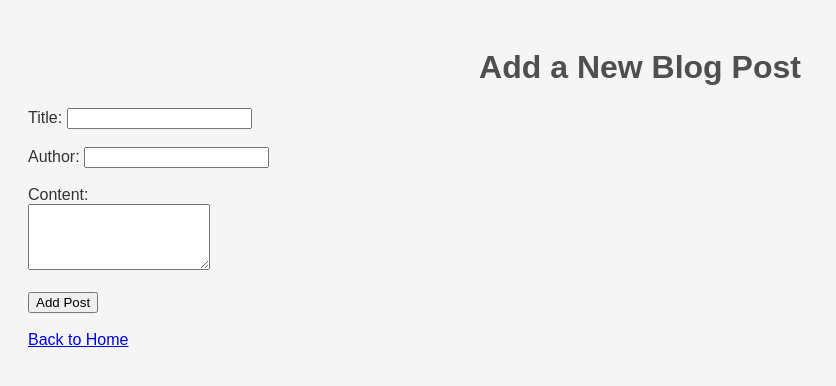
After one commit to GerardoNolasco05/Masterblog, a Flask app: page /add in a window 1280 px wide. The commit adds this page. Shown: the top 386 px of the page, without its empty margins (0-836 px from the left). Run offline with Flask 3, Linux system fonts and the light colour scheme.

Commit message:
adding the add route

```diff
--- a/app.py
+++ b/app.py
@@ -1,8 +1,9 @@
-from flask import Flask, render_template
+from flask import Flask, render_template, request, redirect, url_for
 import json
 import os
 
 app = Flask(__name__)
+
 
 @app.route('/')
 def index():
@@ -13,5 +14,38 @@ def index():
     # Pass the 'blog_posts' to the template
     return render_template('index.html', posts=blog_posts)
 
-if __name__ == '__main__':
-    app.run(host="0.0.0.0", port=5000, debug=True)
+
+@app.route('/add', methods=['GET', 'POST'])
+def add():
+    if request.method == 'POST':
+        # Extract data from the form
+        title = request.form.get('title')
+        author = request.form.get('author')
+        content = request.form.get('content')
+
+        # Load existing posts from the JSON file
+        with open(os.path.join('data', 'posts.json')) as file:
+            blog_posts = json.load(file)
+
+        # Generate a new ID based on the last post's ID
+        new_id = max(post['id'] for post in blog_posts) + 1 if blog_posts else 1
+
+        # Create the new post
+        new_post = {
+            'id': new_id,
+            'author': author,
+            'title': title,
+            'content': content
+        }
+
+        # Add the new post to the list
+        blog_posts.append(new_post)
+
+        # Save the updated posts list back to the JSON file
+        with open(os.path.join('data', 'posts.json'), 'w') as file:
+            json.dump(blog_posts, file, indent=4)
+
+        # Redirect back to the home page
+        return redirect(url_for('index'))
+
+    return render_template('add.html')
--- a/data/posts.json
+++ b/data/posts.json
@@ -10,5 +10,11 @@
         "author": "Jane Doe",
         "title": "Second Post",
         "content": "This is another post."
+    },
+    {
+        "id": 3,
+        "author": "Gerardo",
+        "title": "Art",
+        "content": "Augmented REality"
     }
 ]
--- /dev/null
+++ b/templates/add.html
@@ -0,0 +1,27 @@
+<!DOCTYPE html>
+<html lang="en">
+<head>
+    <meta charset="UTF-8">
+    <meta name="viewport" content="width=device-width, initial-scale=1.0">
+    <title>Add New Post</title>
+    <link rel="stylesheet" href="{{ url_for('static', filename='style.css') }}">
+</head>
+<body>
+    <h1>Add a New Blog Post</h1>
+    <form method="POST">
+        <label for="title">Title:</label>
+        <input type="text" id="title" name="title" required><br><br>
+
+        <label for="author">Author:</label>
+        <input type="text" id="author" name="author" required><br><br>
+
+        <label for="content">Content:</label><br>
+        <textarea id="content" name="content" rows="4" required></textarea><br><br>
+
+        <button type="submit">Add Post</button>
+    </form>
+
+    <br>
+    <a href="{{ url_for('index') }}">Back to Home</a>
+</body>
+</html>
--- a/templates/index.html
+++ b/templates/index.html
@@ -8,6 +8,9 @@
 </head>
 <body>
     <h1>Welcome to My Flask Blog!</h1>
+
+    <!-- Link to add a new post -->
+    <a href="{{ url_for('add') }}">Add New Post</a>
 
     <!-- Loop through each blog post -->
     {% for post in posts %}
```
